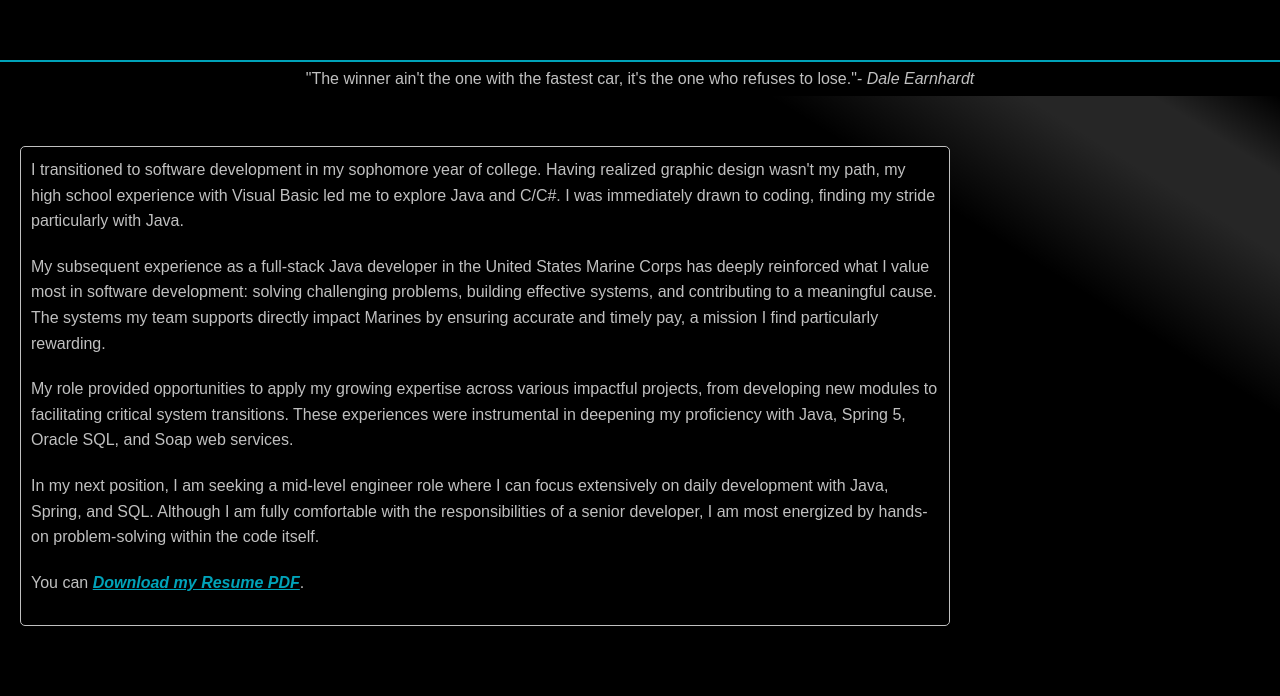
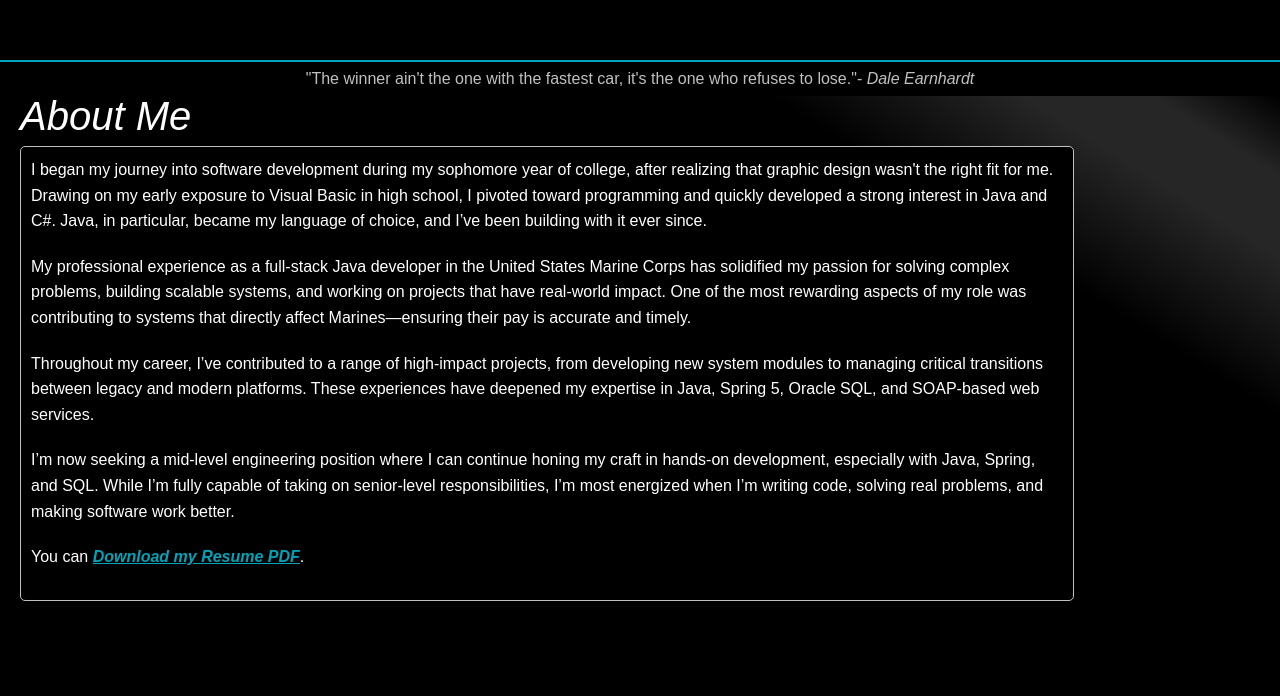
Before and after one commit to ethan5191/portfolio_v2, a Next.js app: page / in a window 1280 px wide. Shown: the part 704-1400 px from the top of the page. Built offline with nearby package versions, Linux system fonts and the light colour scheme.

Commit message:
Updated about me text, updated section size, updated font-color, changed span to a p tag on home section

```diff
--- a/app/components/aboutMe/AboutSection.tsx
+++ b/app/components/aboutMe/AboutSection.tsx
@@ -5,23 +5,21 @@ export default function AboutSection() {
     return (<section id="about" className={sectionStyles.section}>
         <h2>About Me</h2>
         <div className={`${sectionStyles.sectionContentWrapper} ${sectionStyles.infoContent}`}>
-            <p>I transitioned to software development in my sophomore year of college. Having realized
-                graphic design wasn't my path, my high school experience with Visual Basic led me to
-                explore Java and C/C#. I was immediately drawn to coding, finding my stride particularly
-                with Java.</p>
-            <p>My subsequent experience as a full-stack Java developer in the United States Marine Corps
-                has deeply reinforced what I value most in software development: solving challenging
-                problems, building effective systems, and contributing to a meaningful cause. The
-                systems my team supports directly impact Marines by ensuring accurate and timely pay, a
-                mission I find particularly rewarding.</p>
-            <p>My role provided opportunities to apply my growing expertise across various impactful
-                projects, from developing new modules to facilitating critical system transitions. These
-                experiences were instrumental in deepening my proficiency with Java, Spring 5, Oracle
-                SQL, and Soap web services.</p>
-            <p>In my next position, I am seeking a mid-level engineer role where I can focus extensively
-                on daily development with Java, Spring, and SQL. Although I am fully comfortable with
-                the responsibilities of a senior developer, I am most energized by hands-on
-                problem-solving within the code itself.</p>
+            <p>I began my journey into software development during my sophomore year of college, after realizing that
+                graphic design wasn't the right fit for me. Drawing on my early exposure to Visual Basic in high school,
+                I pivoted toward programming and quickly developed a strong interest in Java and C#. Java, in
+                particular, became my language of choice, and I’ve been building with it ever since.</p>
+            <p>My professional experience as a full-stack Java developer in the United States Marine Corps has
+                solidified my passion for solving complex problems, building scalable systems, and working on projects
+                that have real-world impact. One of the most rewarding aspects of my role was contributing to systems
+                that directly affect Marines—ensuring their pay is accurate and timely.</p>
+            <p>Throughout my career, I’ve contributed to a range of high-impact projects, from developing new system
+                modules to managing critical transitions between legacy and modern platforms. These experiences have
+                deepened my expertise in Java, Spring 5, Oracle SQL, and SOAP-based web services.</p>
+            <p>I’m now seeking a mid-level engineering position where I can continue honing my craft in hands-on
+                development, especially with Java, Spring, and SQL. While I’m fully capable of taking on senior-level
+                responsibilities, I’m most energized when I’m writing code, solving real problems, and making software
+                work better.</p>
             <p>You can <a href="/VanderburEthan_2025.pdf" target="_blank"
                           rel="noopener noreferrer">Download my Resume PDF</a>.</p>
         </div>
--- a/app/components/home/HomeSection.module.css
+++ b/app/components/home/HomeSection.module.css
@@ -12,6 +12,10 @@
     font-family: "Monotype Corsiva", cursive;
 }
 
+.home p {
+    color: #ffffff;
+}
+
 @media (max-width: 768px) {
     .home {
         padding-top: 70px;
--- a/app/components/home/HomeSection.tsx
+++ b/app/components/home/HomeSection.tsx
@@ -5,7 +5,7 @@ export default function HomeSection() {
     return (<>
         <section id="home" className={styles.home}>
             <h1>Ethan Vanderbur</h1>
-            <span>Experienced full-stack web developer working with Java, Spring, SQL, and Soap web services.</span>
+            <p>Experienced full-stack web developer working with Java, Spring, SQL, and Soap web services.</p>
         </section>
     </>);
 }
--- a/app/components/shared/sectionContent.module.css
+++ b/app/components/shared/sectionContent.module.css
@@ -1,13 +1,13 @@
 .section {
     padding: 60px 0; /* Add vertical space between sections */
-    color: #C0C0C0;
+    color: #ffffff;
     margin-bottom: 0; /* Remove default margin */
     scroll-margin-top: 40px;
     min-height: calc(100vh);
 }
 
 .section h2 {
-    color: #000000;
+    color: #ffffff;
     font-style: italic;
     margin-top: 0;
     font-size: 2.5em;
@@ -32,7 +32,7 @@
 }
 
 .sectionContentWrapper {
-    max-width: 75%;
+    max-width: 85%;
 }
 
 .sectionContentWrapper a {
```
